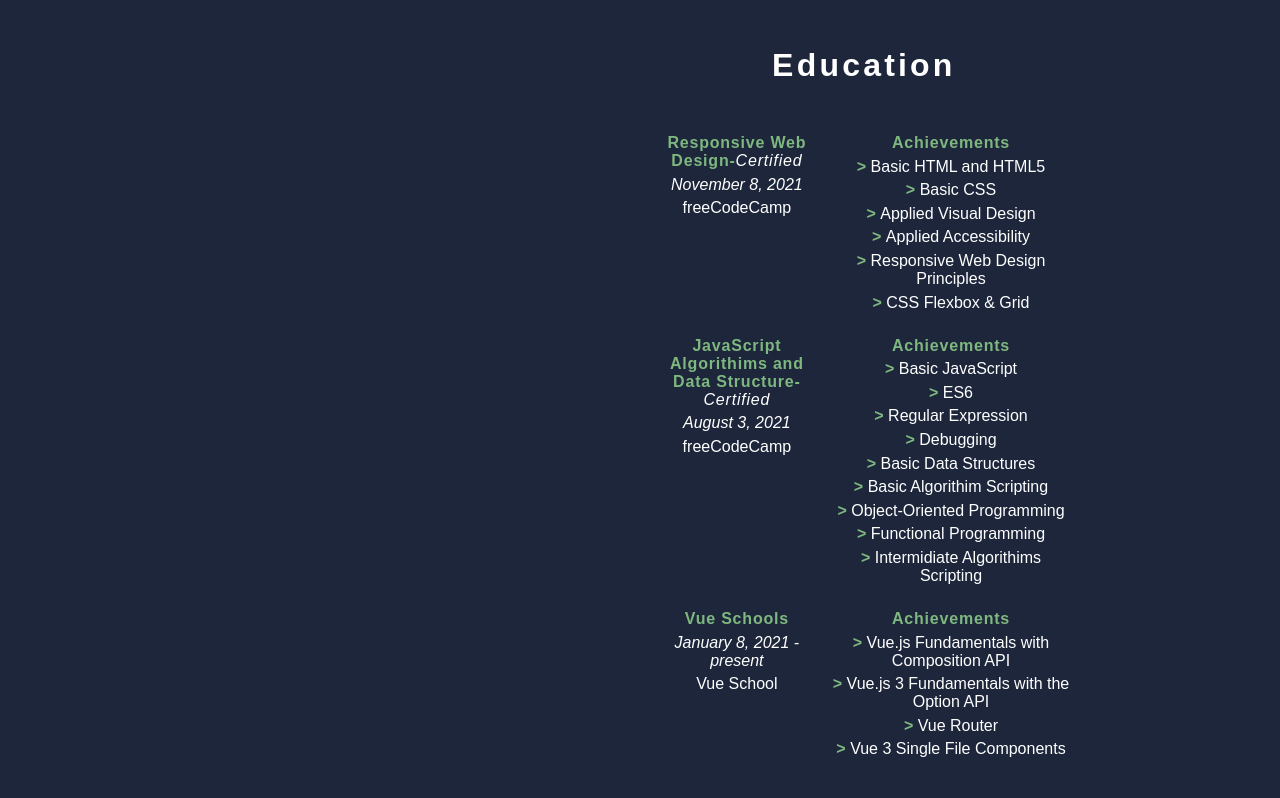
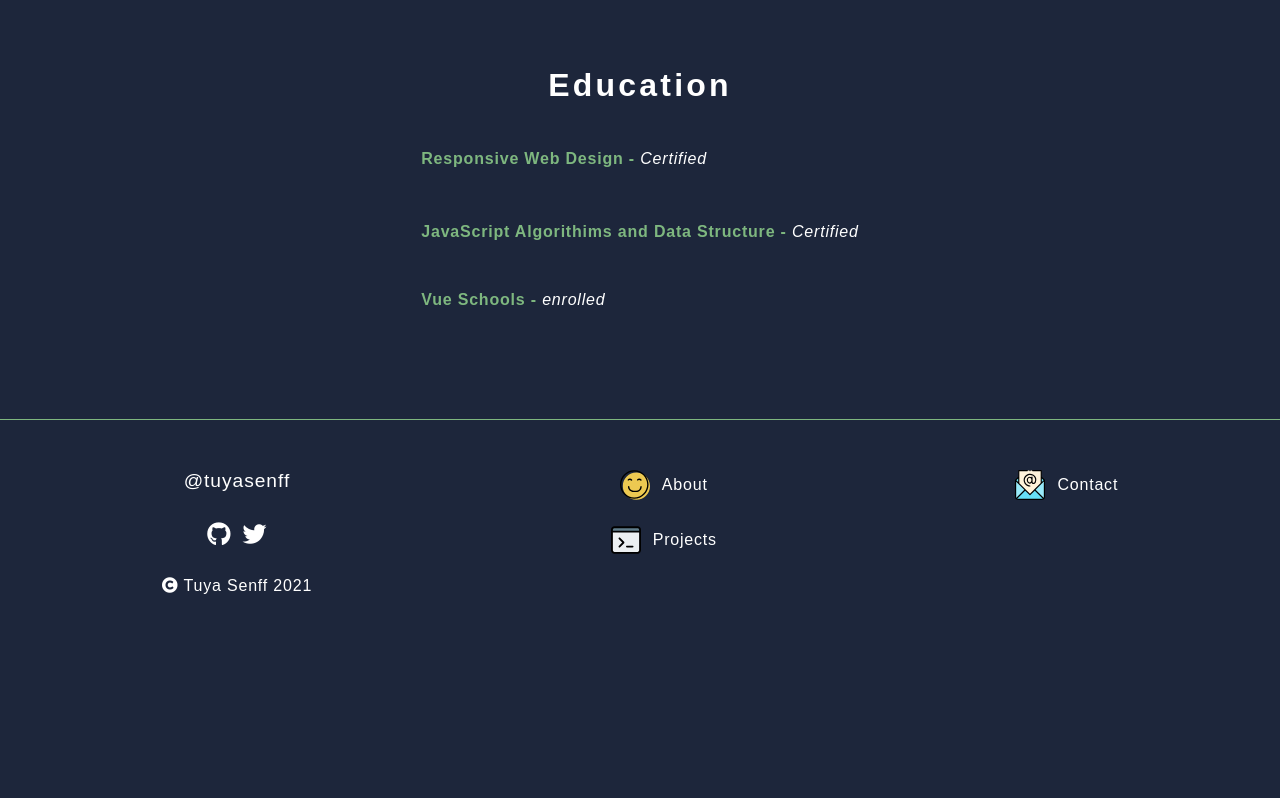
Before and after one commit to treki/portfolio-Tuya, a plain HTML site: page about.html in a window 1280 px wide. Shown: the part 602-1400 px from the top of the page. After the commit the page ends 1247 px from the top, so only its background shows below. Drawn offline with Linux system fonts and the light colour scheme.

Commit message:
revised education in about

```diff
--- a/about.html
+++ b/about.html
@@ -99,68 +99,40 @@
             </div>
         </section>
         <div class="profile-container">
-            <section id="education-experience"></section>
-            <div id="education" class="education-experience-container">
+
+            <div id="education">
                 <h3>Education</h3>
                 <div class="education-experience-card">
-                    <div class="card-info">
+                    <div id="card-info">
                         <a
                             href="https://www.freecodecamp.org/certification/fcc1c2c27a8-c534-4d02-ac7f-8a5862b4c4ca/responsive-web-design">
-                            <h4 class="green">Responsive Web Design-<i>Certified</i></h4>
+                            <h4 >Responsive Web Design - <i>Certified</i></h4>
                         </a>
-                        <p class="date">November 8, 2021</p>
-                        <p>freeCodeCamp</p>
+
                     </div>
-                    <div class="card-description">
-                        <h5 class="green">Achievements</h5>
-                        <p>Basic HTML and HTML5</p>
-                        <p>Basic CSS</p>
-                        <p>Applied Visual Design</p>
-                        <p>Applied Accessibility</p>
-                        <p>Responsive Web Design Principles</p>
-                        <p>CSS Flexbox & Grid</p>
-                    </div>
+
                 </div>
 
 
                 <div class="education-experience-card">
-                    <div class="card-info">
+                    <div id="card-info">
                         <a
                             href="https://www.freecodecamp.org/certification/fcc1c2c27a8-c534-4d02-ac7f-8a5862b4c4ca/javascript-algorithms-and-data-structures">
-                            <h4 class="green">JavaScript Algorithims and Data Structure-<i>Certified</i></h4>
+                            <h4 class="green">JavaScript Algorithims and Data Structure - <i>Certified</i></h4>
                         </a>
-                        <p class="date">August 3, 2021</p>
-                        <p>freeCodeCamp</p>
+
                     </div>
-                    <div class="card-description">
-                        <h5 class="green">Achievements</h5>
-                        <p>Basic JavaScript</p>
-                        <p>ES6</p>
-                        <p>Regular Expression</p>
-                        <p>Debugging</p>
-                        <p>Basic Data Structures</p>
-                        <p>Basic Algorithim Scripting</p>
-                        <p>Object-Oriented Programming</p>
-                        <p>Functional Programming</p>
-                        <p>Intermidiate Algorithims Scripting</p>
-                    </div>
+
                 </div>
 
                 <div class="education-experience-card">
-                    <div class="card-info">
+                    <div>
                         <a href="">
-                            <h4 class="green">Vue Schools</h4>
+                            <h4 class="green">Vue Schools - <i>enrolled</i></h4>
                         </a>
-                        <p class="date">January 8, 2021 - present</p>
-                        <p>Vue School</p>
+
                     </div>
-                    <div class="card-description">
-                        <h5 class="green">Achievements</h5>
-                        <p>Vue.js Fundamentals with Composition API</p>
-                        <p>Vue.js 3 Fundamentals with the Option API</p>
-                        <p>Vue Router</p>
-                        <p>Vue 3 Single File Components</p>
-                    </div>
+
                 </div>
             </div>
             <!--<div id="experience" class="education-experience-container">
--- a/css/about.css
+++ b/css/about.css
@@ -97,43 +97,25 @@
 
 /* --- EDUCATION & EXPERIENCE --- */
 
-.education-experience-container h3 {
+
+#education {
+   margin-top: 20px;
     margin-bottom: 50px;
 }
-
-#experience {
-    margin-top: 50px;
+.education-experience-card{
+    padding: 10px;
+    margin-top: 30px;
+}
+#card-info h4 {
+    margin-top: 0.35em;
+    color: #7EB77F;
 }
 
-.education-experience-card {
-    margin-top: 25px;
-}
-
-.card-info p {
-    margin-top: 0.35em;
-}
-
-.card-info p a:hover {
+#card-info a:hover {
     color: #F08CAE;
 }
 
-.card-description {
-    margin: 15px 0 0 15px;
-}
 
-.card-description p:not(:first-child) {
-    margin-top: 0.35em;
-}
-
-.card-description p::before {
-    content: ">\A0";
-    color: #7EB77F;
-    font-weight: 700;
-}
-
-.card-description h5:not(:first-child) {
-    margin-top: 10px;
-}
 
 /* --- TECH STACK --- */
 
```
